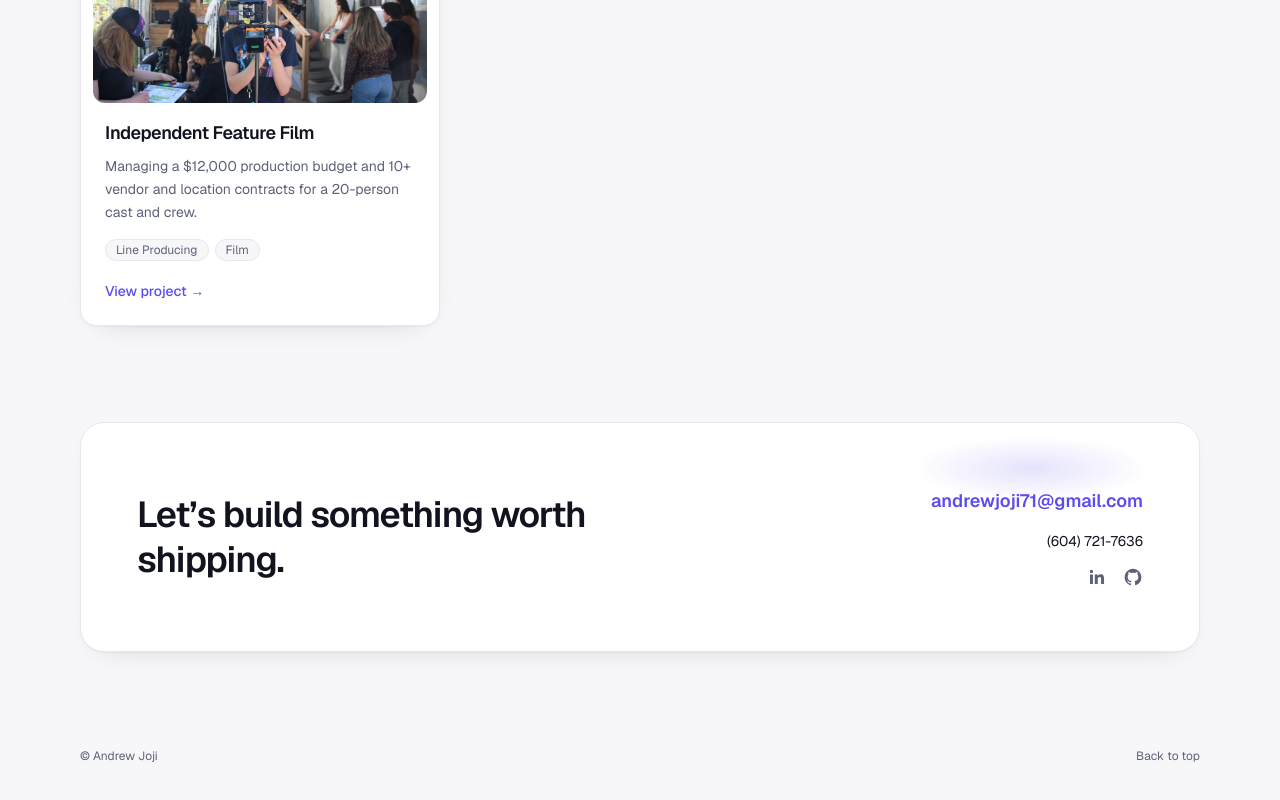
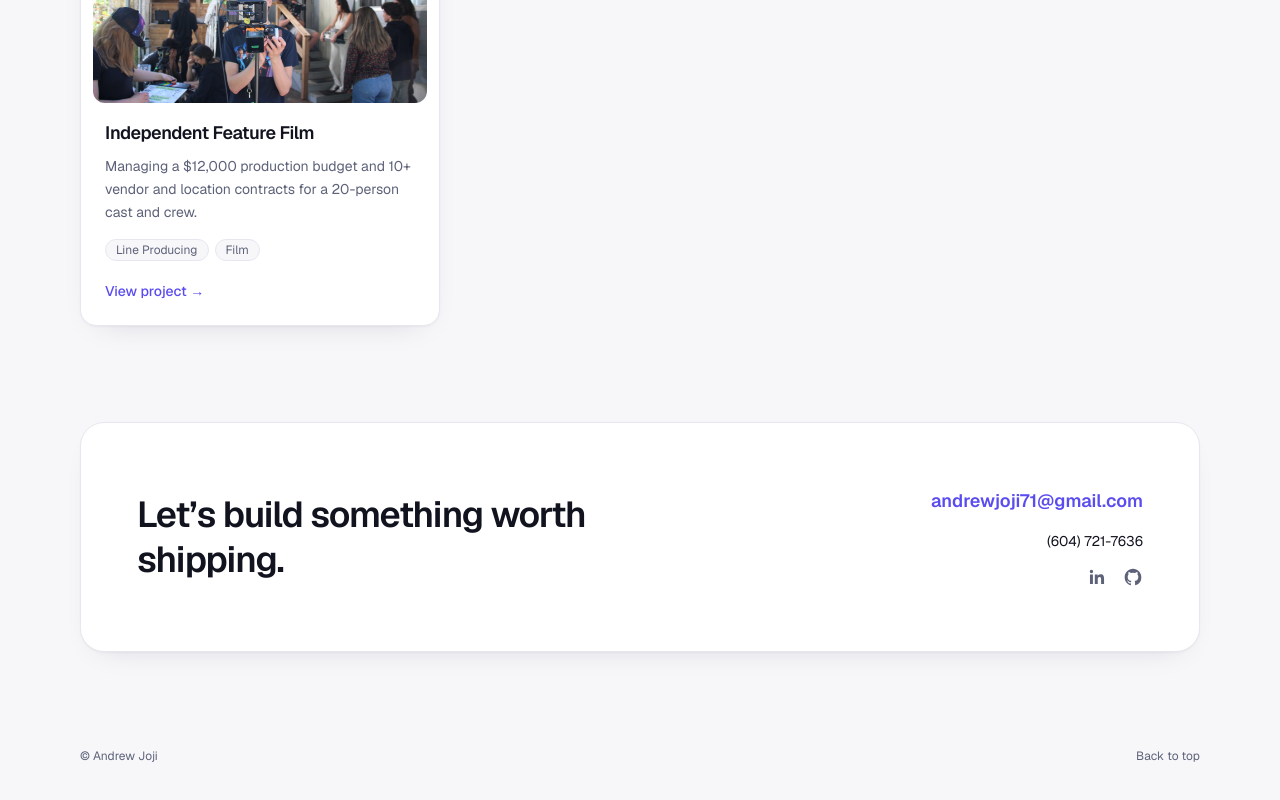
Before and after one commit to AndrewJoji/portfolio, a Next.js app: page / in a window 1280 px wide. Shown: the part 3914-4714 px from the top of the page. Built offline with nearby package versions, Linux system fonts and the light colour scheme.

Commit message:
Remove squashed glow from contact card
Co-Authored-By: Claude Opus 5.5 <noreply@anthropic.com>
Claude-Session: https://claude.ai/code/session_01HXC1jJLXx9UynMwLxGHLxt

```diff
--- a/src/components/contact-cta.tsx
+++ b/src/components/contact-cta.tsx
@@ -2,7 +2,7 @@ export function ContactCta() {
   return (
     <section
       id="contact"
-      className="relative mx-8 mb-16 flex scroll-mt-24 flex-col gap-8 overflow-hidden rounded-3xl border border-border bg-card bg-[radial-gradient(closest-side_at_85%_20%,var(--glow-1),transparent_70%)] px-8 py-12 shadow-card sm:mx-20 sm:mb-24 sm:flex-row sm:items-center sm:justify-between sm:px-14 sm:py-16"
+      className="mx-8 mb-16 flex scroll-mt-24 flex-col gap-8 rounded-3xl border border-border bg-card px-8 py-12 shadow-card sm:mx-20 sm:mb-24 sm:flex-row sm:items-center sm:justify-between sm:px-14 sm:py-16"
     >
       <div className="max-w-lg text-3xl font-semibold leading-tight tracking-[-0.03em] sm:text-4xl">
         Let&rsquo;s build something worth shipping.
```
